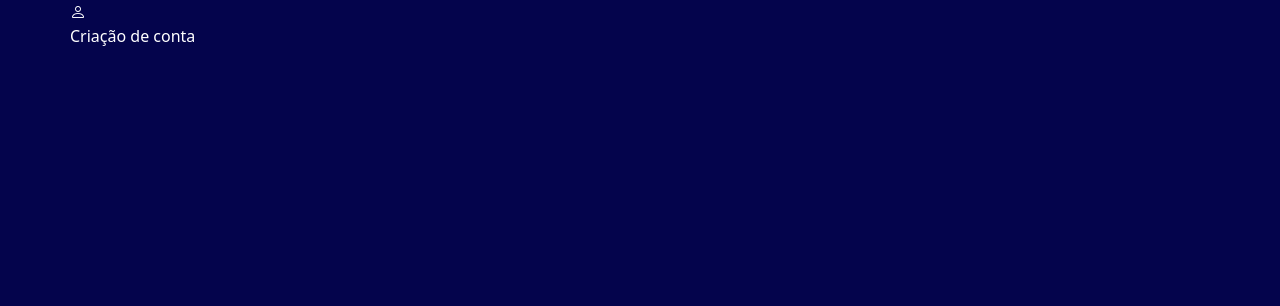
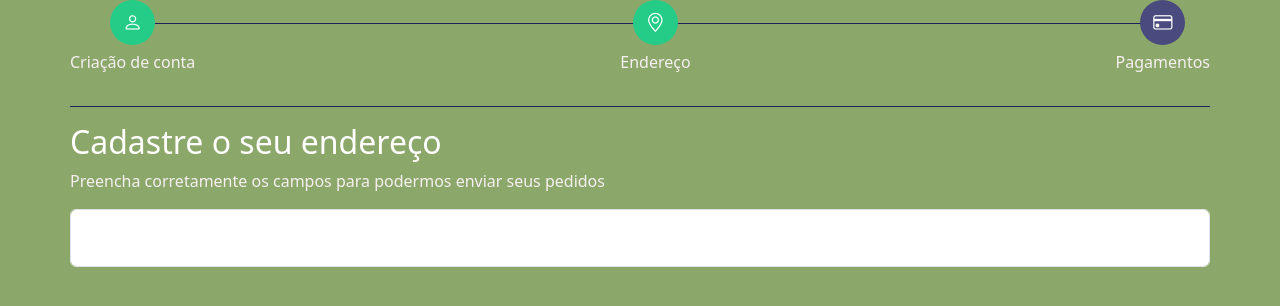
Before and after one commit to Gabrielfirme/cadastro-cep-autocomplete, a plain HTML site: page index.html in a window 1280 px wide. Drawn offline with nearby package versions, Linux system fonts and the light colour scheme.

Commit message:
:lipstick: :style:  adicionando inputs e harmonizando cores
-  Adicionando inputs;
- Mudança no background;
- Estilizando icons.

```diff
--- a/assets/css/style.css
+++ b/assets/css/style.css
@@ -5,11 +5,11 @@
     box-sizing: border-box;
 }
 :root {
-    --bg-color: #04044c;
+    --bg-color: #4a7414a1;
     --secondary-bg-color: #494a7d;
     --primary-color: #fff;
     --secondary-color: #25cc88;
-    --text-color: #8789af;
+    --text-color: #f5f0f0;
     --border-color: #20235b;
   }
 
@@ -55,7 +55,52 @@
     padding:1.5rem;
 
   }
-  #step{
+  #steps{
     display: flex;
     justify-content: space-between;
+    border-bottom: 1px solid var(--border-color);
+    position: relative;
   }
+  .step{
+  display: flex;
+  flex-direction: column;
+  justify-content: center;
+  align-items: center;
+  }
+
+.step i{
+  background: var(--secondary-bg-color);
+  width: 45px;
+  height: 45px;
+  line-height: 45px;
+  border-radius: 50%;
+  font-size: 1.2rem;
+  text-align: center;
+  margin-bottom:0.3rem;
+
+}
+.step .active{
+  background: var(--secondary-color);
+  color: var(--primary-color);
+
+}
+
+.step p{
+  color: var(--text-color);
+}
+.line {
+  border-bottom: 1px solid var(--border-color);
+  position: absolute;
+  top:22.5px;
+  width:90%;
+  left:5%;
+  z-index: -1;
+
+}
+
+/*form header*/
+
+#form-header p{
+  color: var(--text-color);
+
+}
--- a/index.html
+++ b/index.html
@@ -39,7 +39,29 @@
                 <p class="d-none d-md-block">Criação de conta </p>
 
             </div>
+            <div class="step">
+                <i class="bi bi-geo-alt active "></i>
+                <p class="d-none d-md-block">Endereço </p>
+
+            </div>
+            <div class="step">
+                <i class="bi bi-credit-card"></i>
+                <p class="d-none d-md-block">Pagamentos</p>
+
+            </div>
         </div>
+        <div id="form-header">
+            <h2>Cadastre o seu endereço</h2>
+            <p>Preencha corretamente os campos para podermos enviar seus pedidos</p>
+        </div>
+        <form id="addres-form">
+            <div class="row mb-3">
+                <div class="form-floating">
+                    <input type="text" class="form-control shadow-none" id="cep" name="cep" placeholder="Digite neste campo seu cep" minlength="8" maxlength="8">
+                </div>
+
+            </div>
+        </form>
    </div>
 
 </body>
```
